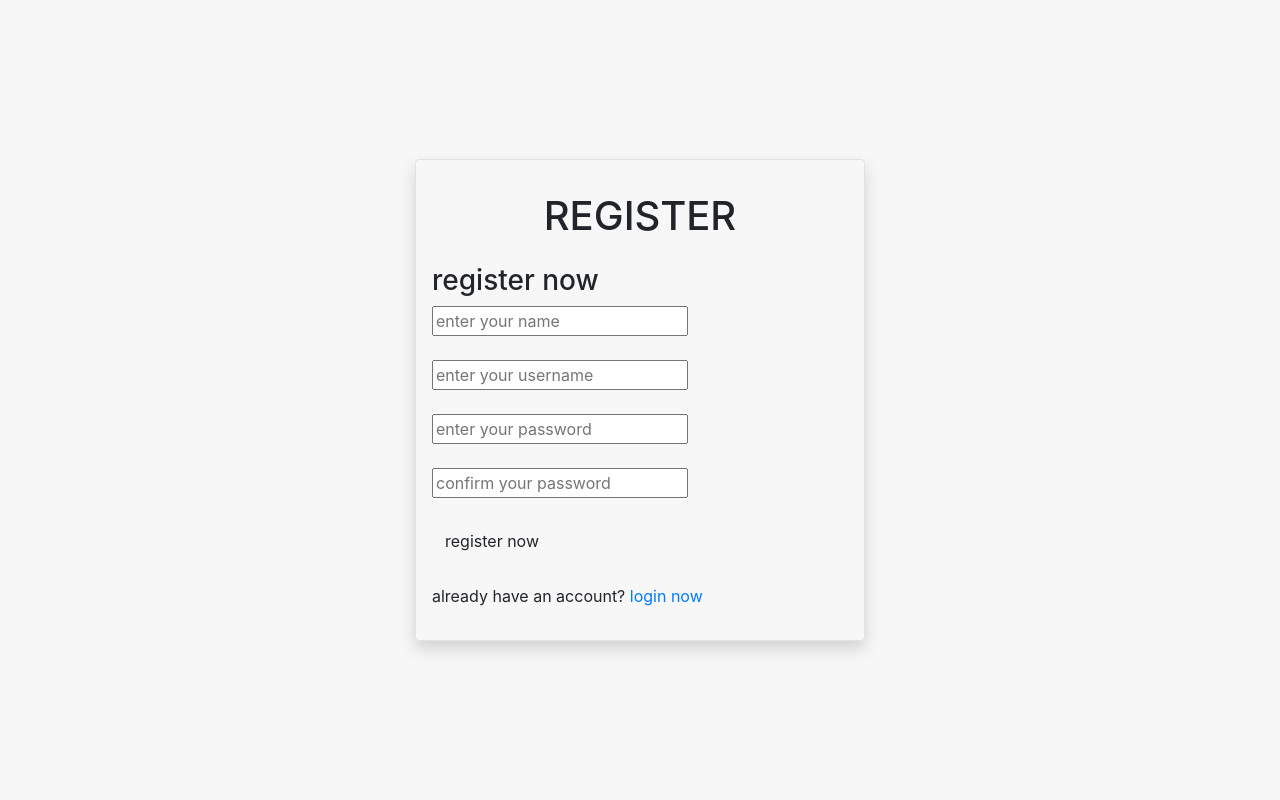
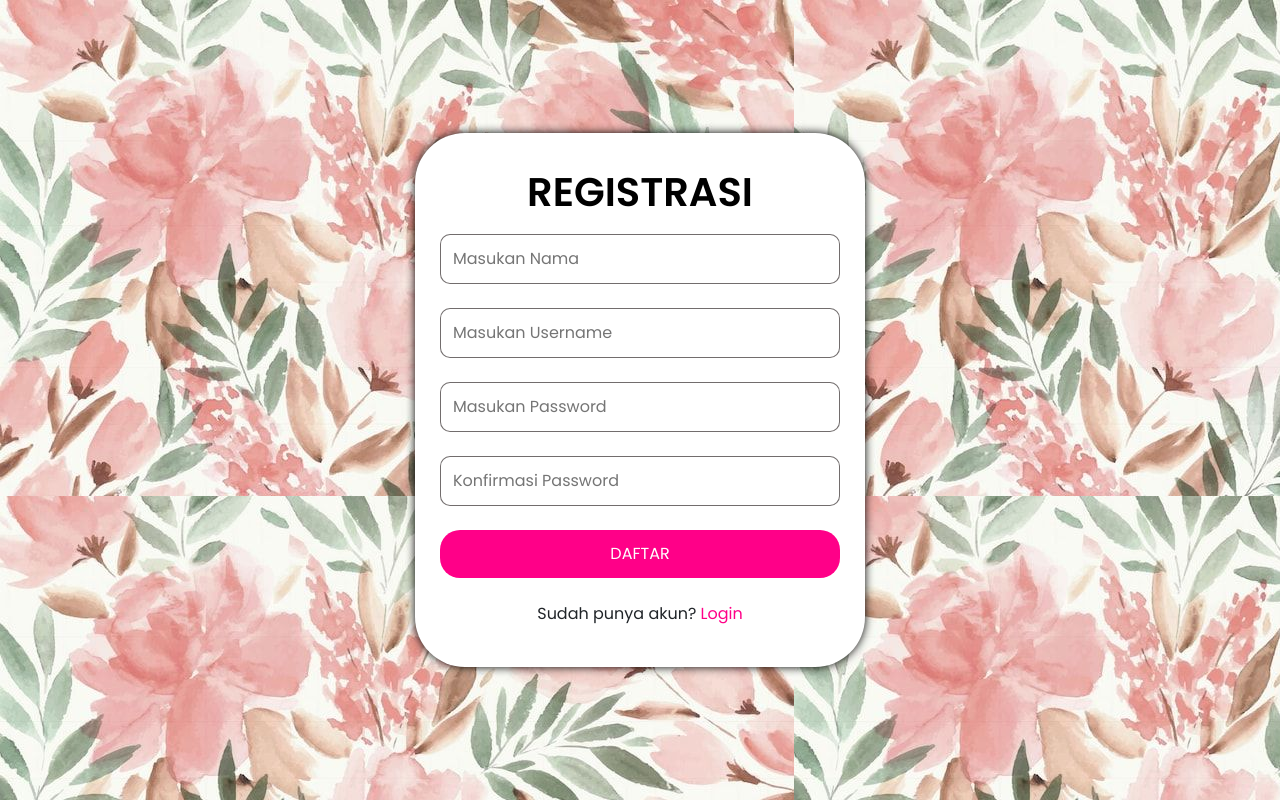
Before and after one commit to A2-Kelompok-1/project-akhir-web, a PHP site: page /login_multiuser/register.php in a window 1280 px wide. Run offline with PHP 8.4, Linux system fonts and the light colour scheme; some libraries are stand-ins or nearby versions.

Commit message:
frond end login dan register

```diff
--- a/admin/head.php
+++ b/admin/head.php
@@ -26,7 +26,7 @@ require '../koneksi.php';
             </div>
             <div class="container-left">
                 <a id="nav" href="view.php" class="navbar-brand"><i class="bi bi-folder2-open"></i></i> Data Produk</a>
-                <a id="nav" href="#belum" class="navbar-brand">Logout <i class="bi bi-box-arrow-right"></i></a>
+                <a id="nav" href="logout.php" class="navbar-brand">Logout <i class="bi bi-box-arrow-right"></i></a>
             </div>
         </div>
     </header>
--- a/login_multiuser/register.php
+++ b/login_multiuser/register.php
@@ -37,53 +37,25 @@ if(isset($_POST['submit'])){
    <title>register</title>
 
    <!-- font awesome cdn link  -->
+   <link rel="stylesheet" href="../style.css">
    <link rel="stylesheet" href="https://cdnjs.cloudflare.com/ajax/libs/font-awesome/6.1.1/css/all.min.css">
+	<link rel="stylesheet" href="https://stackpath.bootstrapcdn.com/bootstrap/4.3.1/css/bootstrap.min.css">
+</head>
+<body id="registrasi">
 
-	<link rel="stylesheet" href="https://stackpath.bootstrapcdn.com/bootstrap/4.3.1/css/bootstrap.min.css">
-	<style>
-		body {
-			background-color: #f7f7f7;
-		}
-		.form-signin {
-			max-width: 330px;
-			padding: 15px;
-			margin: 0 auto;
-			box-shadow: 0px 0px 5px 0px rgba(0,0,0,0.3);
-			background-color: #fff;
-			border-radius: 5px;
-		}
-		.form-signin input[type="text"], .form-signin input[type="username"], .form-signin input[type="password"] {
-			margin-bottom: 10px;
-		}
-	</style>
-
-</head>
-<body>
-
-<div class="container d-flex justify-content-center align-items-center"
-      style="min-height: 100vh">
-      	<form class="border shadow p-3 rounded"
-      	      method="post"
-      	      style="width: 450px;">
-      	      <h1 class="text-center p-3">REGISTER</h1>
-
-
-
-
-<section class="form-container">
-
-   <form action="" enctype="multipart/form-data" method="POST">
-      <h3>register now</h3>
-      <input type="text" name="name" class="box" placeholder="enter your name" required></br></br>
-      <input type="username" name="username" class="box" placeholder="enter your username" required></br></br>
-      <input type="password" name="password" class="box" placeholder="enter your password" required></br></br>
-      <input type="password" name="cpass" class="box" placeholder="confirm your password" required></br></br>
-      <input type="submit" value="register now" class="btn" name="submit" ></br></br>
-      <p>already have an account? <a href="login.php">login now</a></p>
-   </form>
-
-</section>
-
+<div class="container">
+    <div class="form-container">
+        <h1>REGISTRASI</h1>
+        <form action="" enctype="multipart/form-data" method="POST">
+            <input type="text" name="name" class="box" placeholder="Masukan Nama" required></br></br>
+            <input type="username" name="username" class="box" placeholder="Masukan Username" required></br></br>
+            <input type="password" name="password" class="box" placeholder="Masukan Password" required></br></br>
+            <input type="password" name="cpass" class="box" placeholder="Konfirmasi Password" required></br></br>
+            <input type="submit" value="DAFTAR" class="btn" name="submit" ></br></br>
+            <p>Sudah punya akun? <a href="login.php">Login</a></p>
+        </form>
+    </div>
+</div>
 
 </body>
 </html>
--- a/style.css
+++ b/style.css
@@ -8,10 +8,11 @@
 
 :root{
     --main-color: rgb(255, 0, 136);
+    --min-color: rgb(113, 26, 73);
     --netral-color: black;
     --secondry-color: #fff;
     --tertiary-color: rgba(109, 104, 104, 0.964);
-}
+  }
 
 .navbar, #navbar{
     padding: 20px;
@@ -79,6 +80,7 @@ th{
     text-align: center;
 }
 
+/* Bagian User */
 .tentang{
     padding: 10px 100px;
     text-align: justify;
@@ -103,3 +105,68 @@ th{
     color: var(--main-color);
     padding: 0px 250px;
 }
+
+/* Bagian Login dan Register */
+#login, #registrasi{
+    background-image: url("../project-akhir-web/image/bg.jpeg");
+  }
+  .container {
+    min-height: 100vh;
+    display: flex;
+    justify-content: center;
+    align-items: center;
+  }
+
+  .form-container {
+    width: 450px;
+    background-color: #ffffff;
+    border-radius: 50px;
+    padding: 25px;
+    box-shadow: 0px 0px 10px rgba(0, 0, 0, 1);
+  }
+
+  .form-container h1 {
+    font-weight: bold;
+    text-align: center;
+    padding:  10px 0;
+    color: var(--netral-color);
+  }
+
+  .form-container input[type="username"],
+  .form-container input[type="password"],
+  .form-container input[type="text"] {
+    width: 100%;
+    padding: 12px;
+    border: 1px solid var(--tertiary-color);
+    border-radius: 10px;
+    font-size: 16px;
+  }
+
+  .form-container .btn {
+    width: 100%;
+    padding: 12px;
+    background-color: var(--main-color);
+    border: none;
+    border-radius: 20px;
+    color: #ffffff;
+    font-size: 16px;
+    cursor: pointer;
+  }
+
+  .form-container .btn:hover {
+    background-color: var(--min-color);
+    color: var(--secondry-color);
+  }
+
+  .form-container p {
+    text-align: center;
+  }
+
+  .form-container p a {
+    color: var(--main-color);
+    text-decoration: none;
+  }
+
+  .form-container p a:hover {
+    color: var(--min-color);
+  }
--- a/user/header.php
+++ b/user/header.php
@@ -31,7 +31,7 @@
                     <a id="nav-user" class="nav-link" href="pemesanan.php">Pesanan</a>
                 </li>
                 <li class="nav-item">
-                    <a id="nav-user" class="nav-link" href="#">Logout</a>
+                    <a id="nav-user" class="nav-link" href="logout.php">Logout</a>
                 </li>
             </ul>
         </div>
```
Also changed, not shown: admin/logout.php (added, +8 -0 lines), login_multiuser/login.php (+26 -46 lines), user/logout.php (added, +8 -0 lines), image/bg.jpeg (added).
